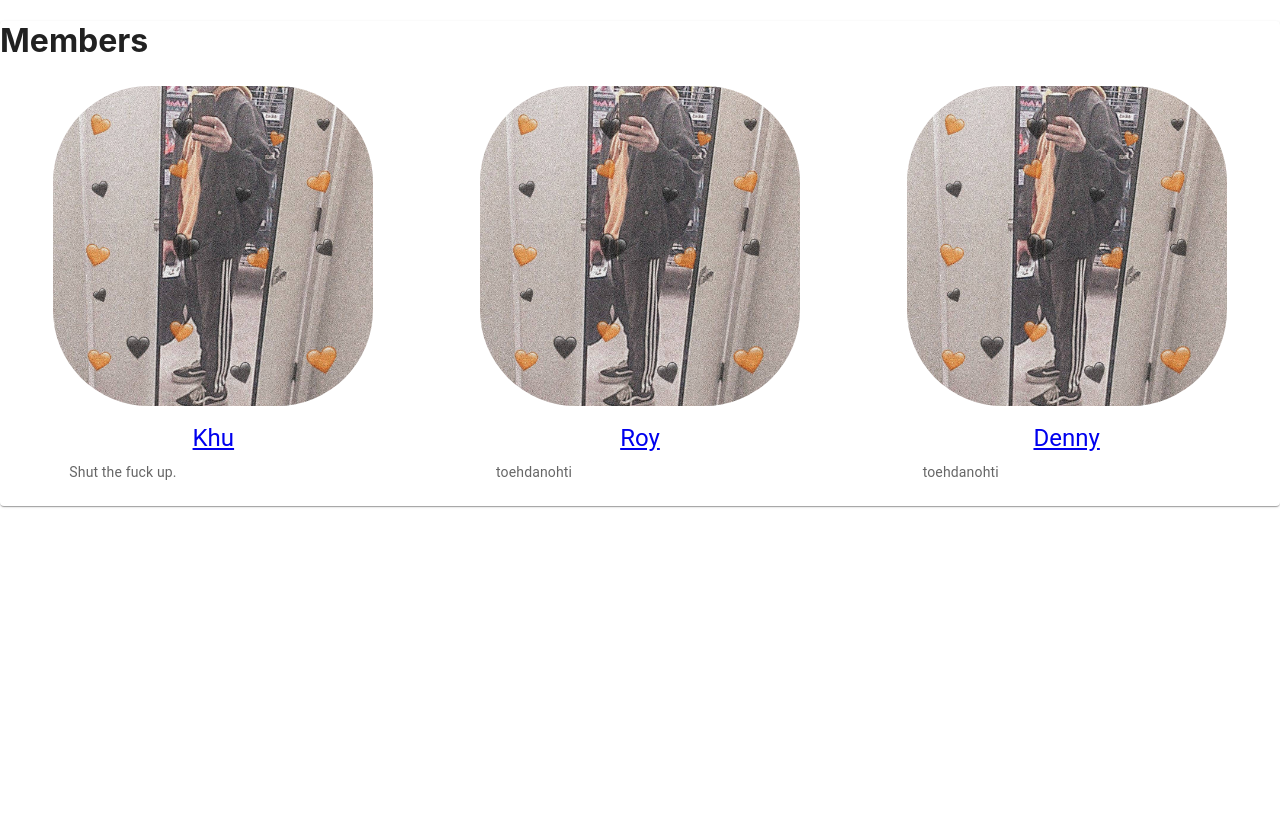
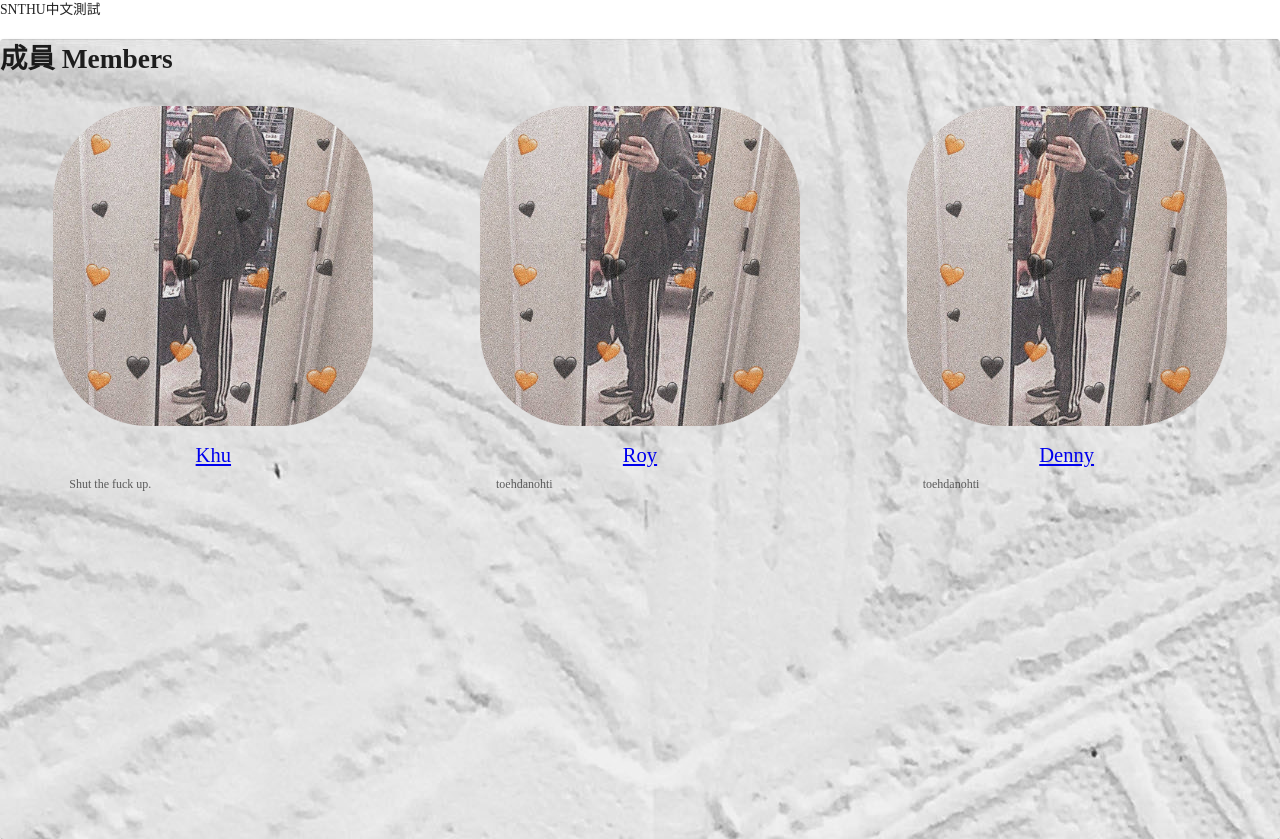
Before and after one commit to TMHsu-0413/react_sp, a React (Create React App) app: page / in a window 1280 px wide. Before the commit the page ends 800 px from the top, so only its background shows below. Built offline with nearby package versions, Linux system fonts and the light colour scheme.

Commit message:
[更新] 白痴字型讓我搞半天結果問題是沒有引號

```diff
--- a/src/App.tsx
+++ b/src/App.tsx
@@ -1,22 +1,45 @@
 import React from "react";
-import {Button, Paper} from '@mui/material'
+import {Button, CssBaseline, Paper, ThemeProvider, createTheme, Typography} from '@mui/material'
 import HomepageBody from "./components/HomepageBody";
 import RoyPage from "./components/RoyPage/RoyPage";
 import KusPage from "./components/KhuPage/KusPage";
 import DennyPage from "./components/DennyPage/DennyPage";
-import {Routes, Route} from "react-router-dom"
-import HomePageBg from "./statics/images/homepage_bg.jpg"
+import {Routes, Route} from "react-router-dom";
+import HomePageBg from "./statics/images/homepage_bg.jpg";
+import FontIansui from './statics/fonts/iansui.ttf';
 
 const styles : any = {
   paperContainer:{
-    backgroundImage: "url(&{HomePageBg})"
+    backgroundImage: `url(${HomePageBg})`
   }
 };
+const theme = createTheme({
+  typography: {
+    fontFamily: "'芫荽 0.94'", // 因為有空格 所以在CSS要有引號
+    fontSize: 12
+  },
+  components: {
+    MuiCssBaseline: {
+      styleOverrides: `
+        @font-face {
+          font-family: 'Iansui 094','芫荽 0.94';
+          font-style: normal;
+          font-display: swap;
+          font-weight: 400;
+          src: "local('Iansui 094') url(${FontIansui}) format('truetype')";
+          unicodeRange: 'U+0000-00FF, U+0131, U+0152-0153, U+02BB-02BC, U+02C6, U+02DA, U+02DC, U+2000-206F, U+2074, U+20AC, U+2122, U+2191, U+2193, U+2212, U+2215, U+FEFF',
+        }
+      `,
+    },
+  },
+});
 
 function App() {
   return (
-    <div>
-      <Paper style={styles.backgroundImage}>
+    <ThemeProvider theme={theme}>
+      <CssBaseline />
+      <Typography fontFamily={'芫荽 0.94'}>SNTHU中文測試</Typography>
+      <Paper style={styles.paperContainer } sx={{height : "100vh", fontFamily: '芫荽 0.94'}} >
         <Routes>
           <Route path="/" element={<HomepageBody />}></Route>
           <Route path="/Roy" element={<RoyPage />}></Route>
@@ -24,7 +47,7 @@ function App() {
           <Route path="/Khu" element={<KusPage />}></Route>
         </Routes>
       </Paper>
-    </div>
+    </ThemeProvider>
   );
 }
 
--- a/src/components/HomepageBody.tsx
+++ b/src/components/HomepageBody.tsx
@@ -53,7 +53,7 @@ function HomepageBody(props : any){
     );
     return(
         <div>
-            <h1>Members</h1>
+            <h1>成員 Members</h1>
             <Box sx={{ display: 'flex', flexDirection: 'row', justifyContent: 'space-around', marginTop: '2%'}} >
                 {showProfiles}
             </Box>
--- /dev/null
+++ b/src/statics/fonts/font.d.ts
@@ -0,0 +1 @@
+declare module "*.ttf"
```
